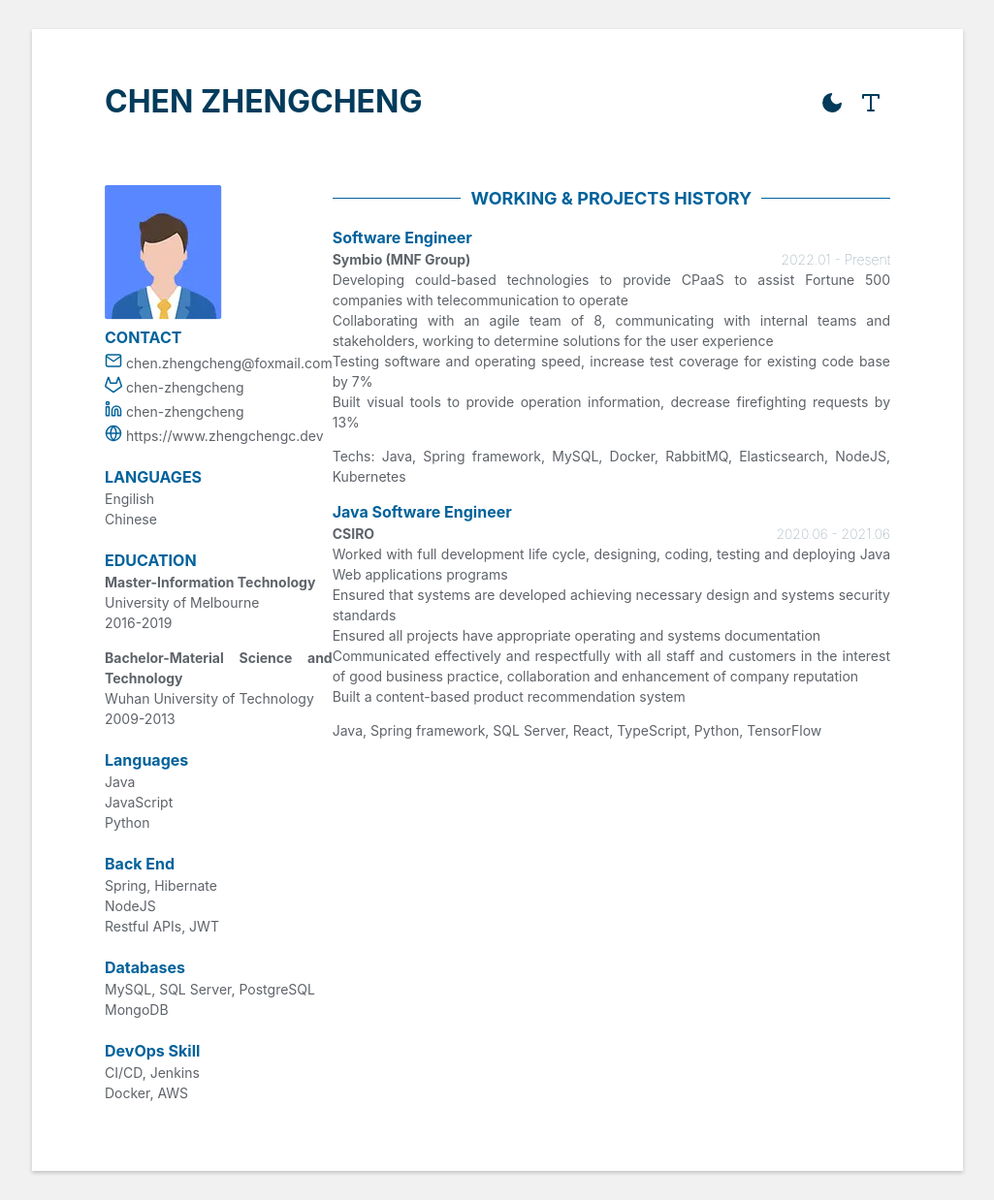
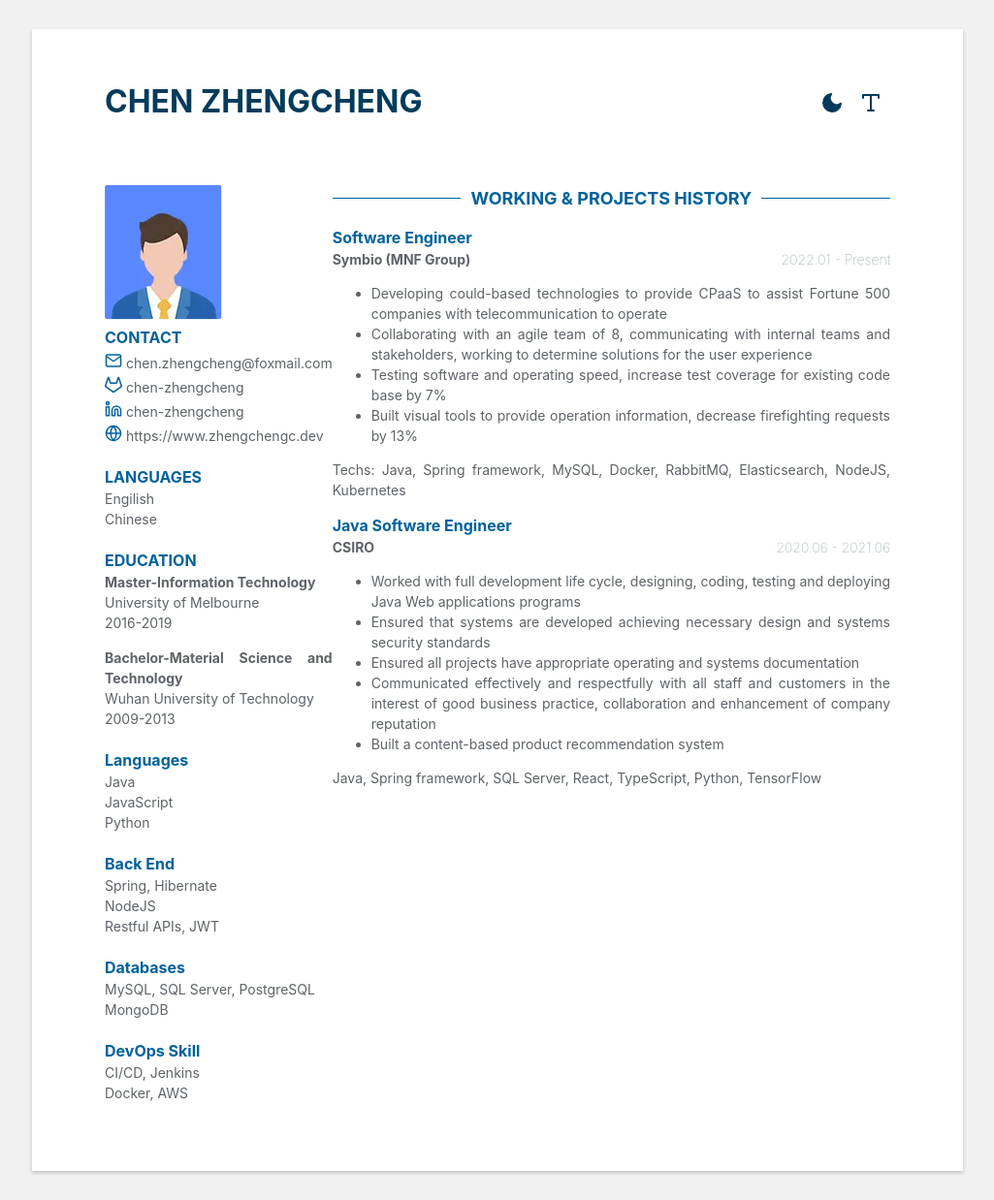
Before and after one commit to zhengchengc/personal-website, a Jekyll site: the page built from cv.md, in a window 1280 px wide. Shown: the whole page at 97% size, without its empty margins (127-1152 px from the left). Built offline with Jekyll 4.4.1, drawn with Linux system fonts in a browser that asks for light colours; a style sheet for code colours, icons or effects is not loaded.

Commit message:
trying add new line in working history details

```diff
--- a/_layouts/cv.html
+++ b/_layouts/cv.html
@@ -129,11 +129,11 @@
                         <div class="company">
                             {{ e.company }} <span class="time">{{ e.time }}</span>
                         </div>
-                        <div class="details">
+                        <ul class="details">
                             {% for detail in e.details %}
-                            <div class="detail">{{ detail }}</div>
+                            <li class="detail">{{ detail }}</li>
                             {% endfor %}
-                        </div>
+                        </ul>
                         <p class="technologies">
                             {{ e.tech }}
                         </p>
```
